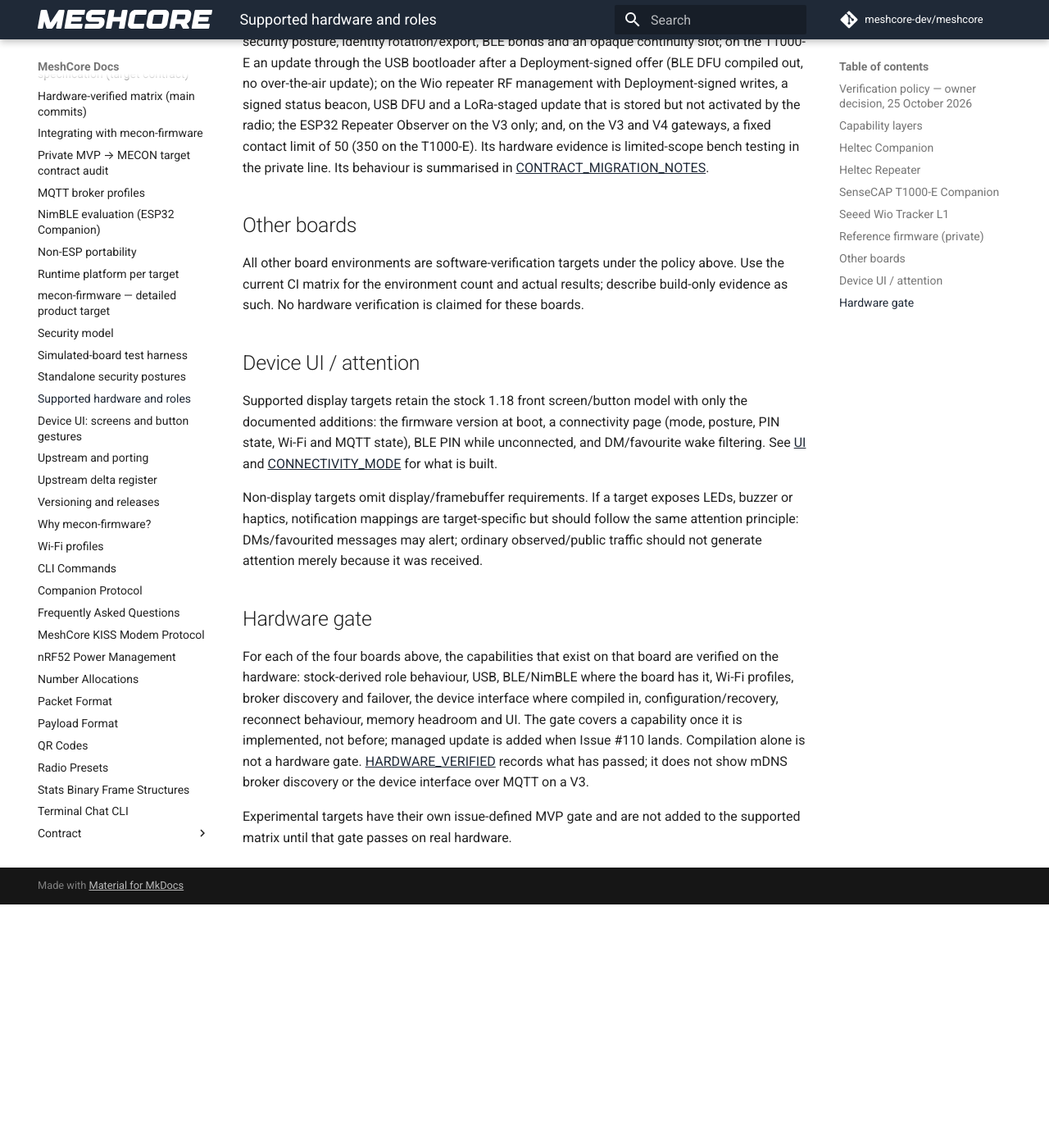
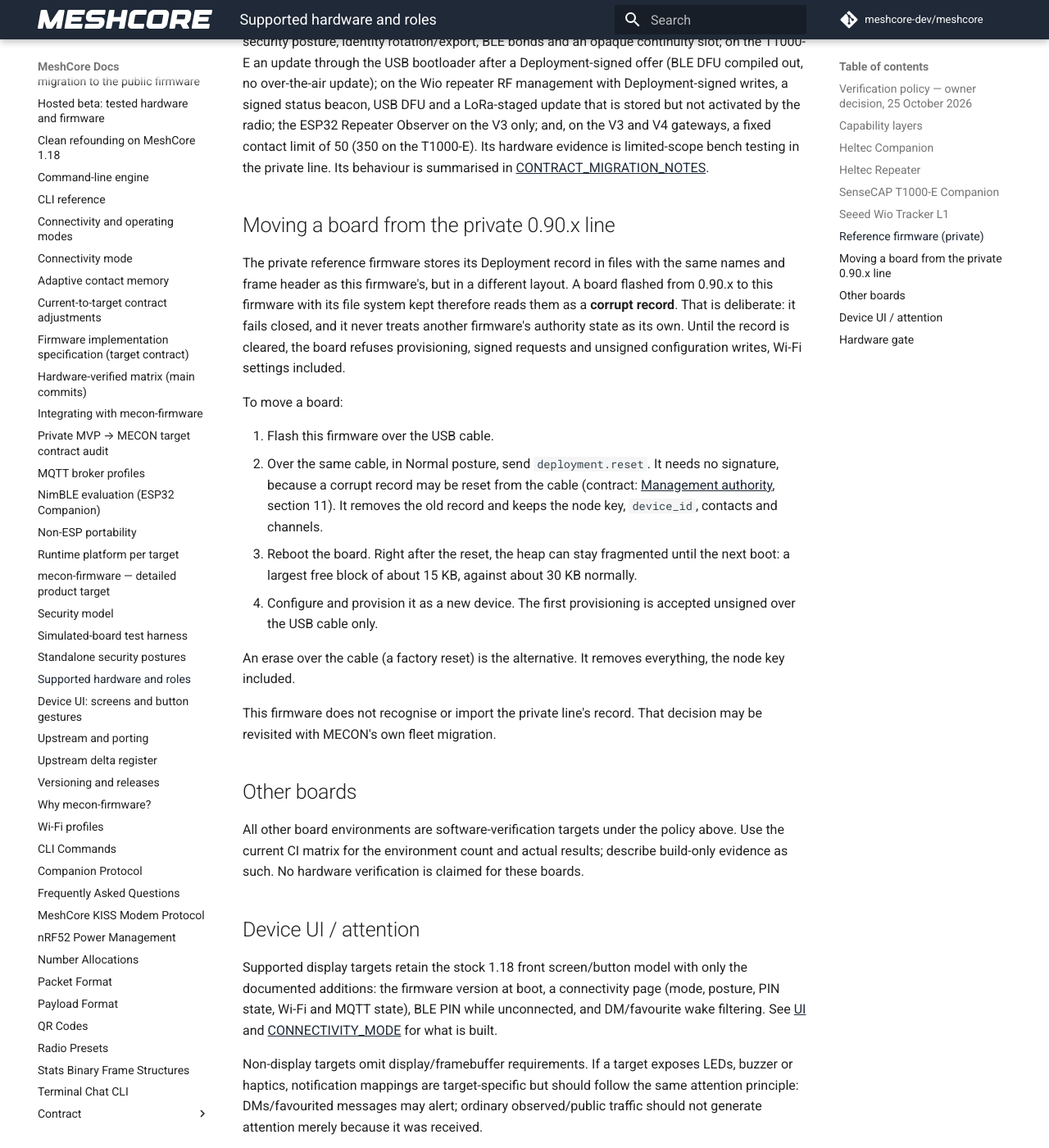
Before and after one commit to hoejriis/mecon-firmware, an MkDocs documentation site: the page built from docs/SUPPORTED_HARDWARE.md, in a window 1280 px wide and 1400 px high, scrolled down 3528 px. Shown: the whole window at 82% size. Built offline with MkDocs 1.6.1 and Material for MkDocs 9.7.7, drawn with Linux system fonts in a browser that asks for light colours; comment, search, counter and statistics services are not loaded; before the commit the page ends 4631 px from its top, so only the background shows below that.

Commit message:
Document moving a board from the private 0.90.x line
The private firmware's Deployment files share this firmware's names and
frame header but not its layout, so a board flashed over them reads a
corrupt record and fails closed. The documented migration is a cable
deployment.reset in Normal, then a reboot (the heap stays fragmented
until one), then provisioning as a new device. Owner decision on Issue
#133: keep refusing rather than recognise or import the private record.

Co-Authored-By: Claude Opus 5.5 (1M context) <noreply@anthropic.com>

```diff
--- a/docs/SUPPORTED_HARDWARE.md
+++ b/docs/SUPPORTED_HARDWARE.md
@@ -62,6 +62,21 @@ The Wio Tracker L1 (nRF52840) builds a Companion (USB and BLE) and a Repeater. T
 
 This note describes the private 0.9x reference firmware, not this repository's builds, and is not evidence for them. The private beta ships, among other things: Deployment-signed management, security posture, identity rotation/export, BLE bonds and an opaque continuity slot; on the T1000-E an update through the USB bootloader after a Deployment-signed offer (BLE DFU compiled out, no over-the-air update); on the Wio repeater RF management with Deployment-signed writes, a signed status beacon, USB DFU and a LoRa-staged update that is stored but not activated by the radio; the ESP32 Repeater Observer on the V3 only; and, on the V3 and V4 gateways, a fixed contact limit of 50 (350 on the T1000-E). Its hardware evidence is limited-scope bench testing in the private line. Its behaviour is summarised in [CONTRACT_MIGRATION_NOTES](CONTRACT_MIGRATION_NOTES.md#reference-firmware-today-09x-line).
 
+## Moving a board from the private 0.90.x line
+
+The private reference firmware stores its Deployment record in files with the same names and frame header as this firmware's, but in a different layout. A board flashed from 0.90.x to this firmware with its file system kept therefore reads them as a **corrupt record**. That is deliberate: it fails closed, and it never treats another firmware's authority state as its own. Until the record is cleared, the board refuses provisioning, signed requests and unsigned configuration writes, Wi-Fi settings included.
+
+To move a board:
+
+1. Flash this firmware over the USB cable.
+2. Over the same cable, in Normal posture, send `deployment.reset`. It needs no signature, because a corrupt record may be reset from the cable (contract: [Management authority](contract/AUTHORITY.md), section 11). It removes the old record and keeps the node key, `device_id`, contacts and channels.
+3. Reboot the board. Right after the reset, the heap can stay fragmented until the next boot: a largest free block of about 15 KB, against about 30 KB normally.
+4. Configure and provision it as a new device. The first provisioning is accepted unsigned over the USB cable only.
+
+An erase over the cable (a factory reset) is the alternative. It removes everything, the node key included.
+
+This firmware does not recognise or import the private line's record. That decision may be revisited with MECON's own fleet migration.
+
 ## Other boards
 
 All other board environments are software-verification targets under the policy above. Use the current CI matrix for the environment count and actual results; describe build-only evidence as such. No hardware verification is claimed for these boards.
```
